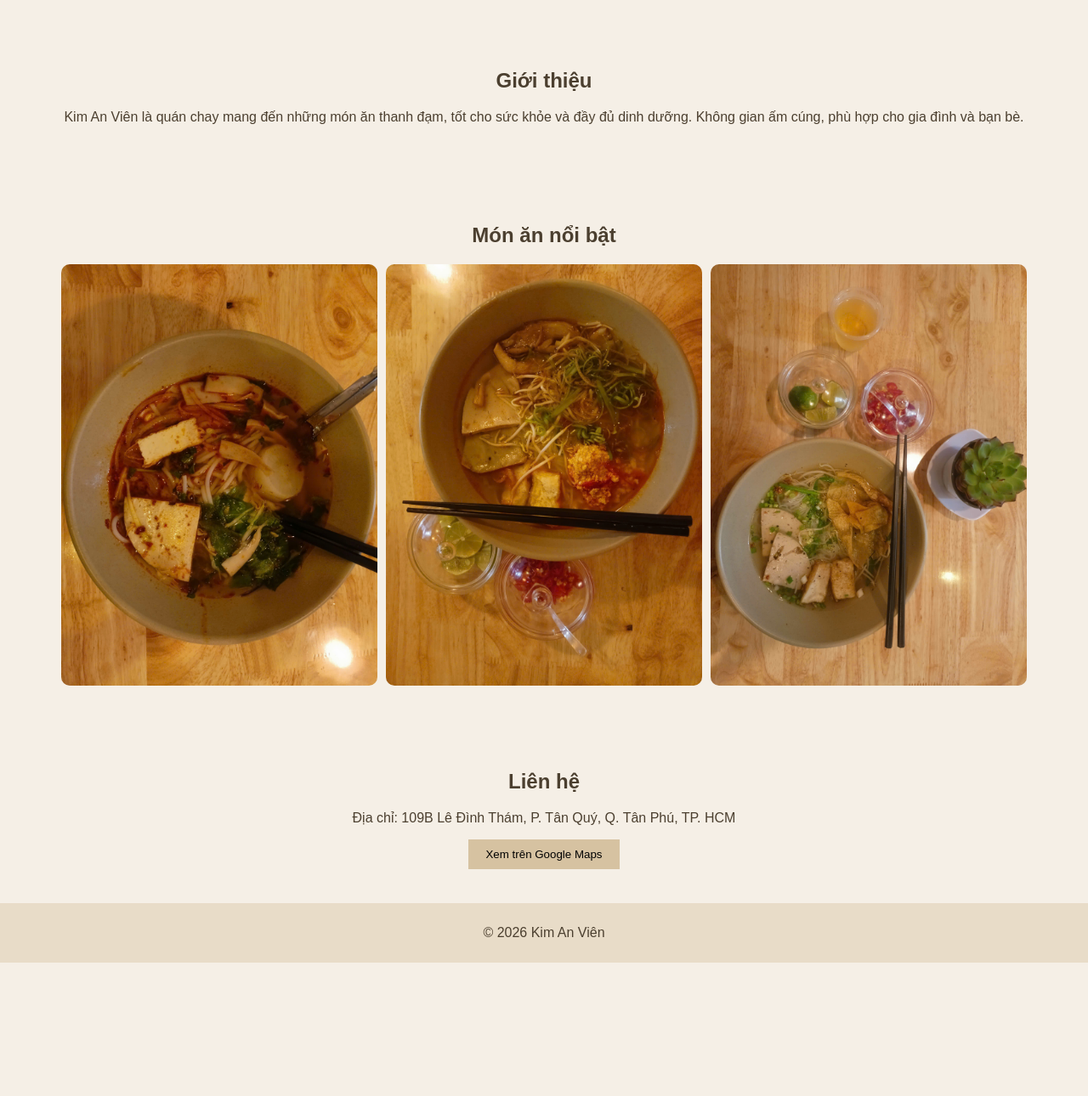
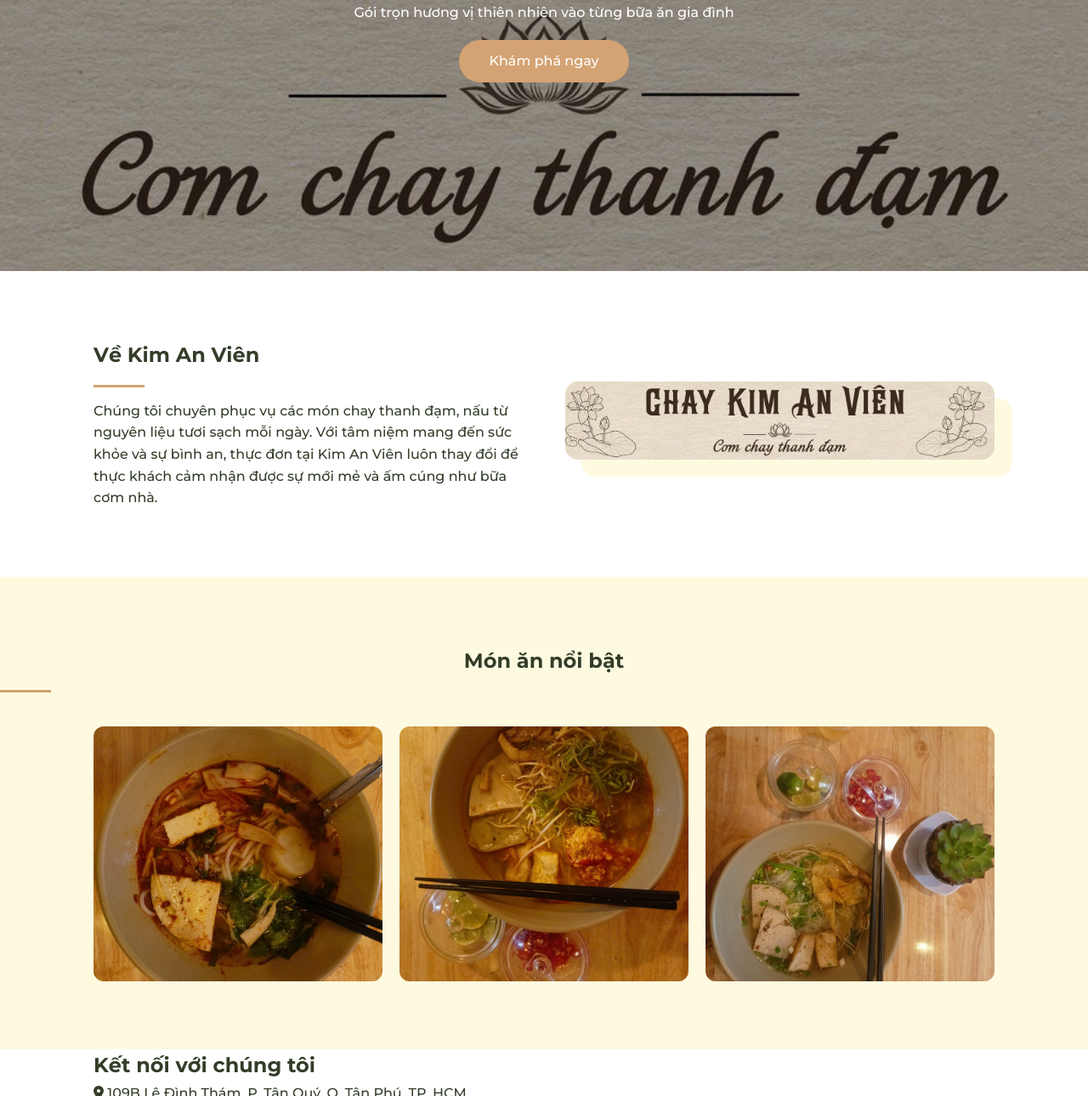
Before and after one commit to ChayKimAnVien/chay-kimanvien, a plain HTML site: page index.html in a window 1280 px wide. Shown: the part 399-1689 px from the top of the page at 85% size. Before the commit the page ends 1532 px from the top, so only its background shows below. Drawn offline with nearby package versions, Linux system fonts and the light colour scheme; a web font is replaced by a local one.

Commit message:
update code

```diff
--- a/index.html
+++ b/index.html
@@ -1,49 +1,81 @@
-<!-- index.html -->
 <!DOCTYPE html>
 <html lang="vi">
 <head>
     <meta charset="UTF-8">
     <meta name="viewport" content="width=device-width, initial-scale=1.0">
-    <title>Chay Kim An Viên</title>
+    <title>Kim An Viên | Ẩm Thực Chay Thanh Tịnh</title>
+    <link href="https://fonts.googleapis.com/css2?family=Montserrat:wght@300;500;700&family=Playfair+Display:ital,wght@0,700;1,400&display=swap" rel="stylesheet">
+    <link rel="stylesheet" href="https://cdnjs.cloudflare.com/ajax/libs/font-awesome/6.0.0/css/all.min.css">
     <link rel="stylesheet" href="style.css">
 </head>
 <body>
 
-<header>
-    <h1>Kim An Viên</h1>
-    <p>Ẩm thực chay thanh tịnh - tốt cho sức khỏe</p>
-</header>
+<nav class="navbar">
+    <div class="logo">KIM AN VIÊN</div>
+    <ul class="nav-links">
+        <li><a href="#about">Giới thiệu</a></li>
+        <li><a href="#menu">Thực đơn</a></li>
+        <li><a href="#contact">Liên hệ</a></li>
+    </ul>
+</nav>
 
 <section class="hero">
-    <img src="Images/banner.jpg" alt="Banner quán chay">
-</section>
-
-<section class="about">
-    <h2>Giới thiệu</h2>
-    <p>
-        Kim An Viên là quán chay mang đến những món ăn thanh đạm,
-        tốt cho sức khỏe và đầy đủ dinh dưỡng. Không gian ấm cúng,
-        phù hợp cho gia đình và bạn bè.
-    </p>
-</section>
-
-<section class="gallery">
-    <h2>Món ăn nổi bật</h2>
-    <div class="images">
-        <img src="Images/bun_hue.jpg" alt="Món 1">
-        <img src="Images/bun_rieu.jpg" alt="Món 2">
-        <img src="Images/hu_tieu.jpg" alt="Món 3">
+    <div class="hero-content">
+        <h1>Ẩm thực chay thanh tịnh</h1>
+        <p>Gói trọn hương vị thiên nhiên vào từng bữa ăn gia đình</p>
+        <a href="#menu" class="btn-primary">Khám phá ngay</a>
     </div>
 </section>
 
-<section class="contact">
-    <h2>Liên hệ</h2>
-    <p>Địa chỉ: 109B Lê Đình Thám, P. Tân Quý, Q. Tân Phú, TP. HCM</p>
-    <button onclick="goToMap()">Xem trên Google Maps</button>
+<section id="about" class="about">
+    <div class="container">
+        <div class="about-grid">
+            <div class="about-text">
+                <h2>Về Kim An Viên</h2>
+                <div class="divider"></div>
+                <p>Chúng tôi chuyên phục vụ các món chay thanh đạm, nấu từ nguyên liệu tươi sạch mỗi ngày. Với tâm niệm mang đến sức khỏe và sự bình an, thực đơn tại Kim An Viên luôn thay đổi để thực khách cảm nhận được sự mới mẻ và ấm cúng như bữa cơm nhà.</p>
+            </div>
+            <div class="about-image">
+                <img src="Images/banner.jpg" alt="Không gian quán">
+            </div>
+        </div>
+    </div>
+</section>
+
+<section id="menu" class="gallery">
+    <h2>Món ăn nổi bật</h2>
+    <div class="divider"></div>
+    <div class="container">
+        <div class="menu-grid">
+            <div class="menu-item">
+                <img src="Images/bun_hue.jpg" alt="Bún Bò Huế Chay">
+                <div class="overlay"><h3>Bún Huế Chay</h3></div>
+            </div>
+            <div class="menu-item">
+                <img src="Images/bun_rieu.jpg" alt="Bún Riêu Chay">
+                <div class="overlay"><h3>Bún Riêu Chay</h3></div>
+            </div>
+            <div class="menu-item">
+                <img src="Images/hu_tieu.jpg" alt="Hủ Tiếu Nam Vang">
+                <div class="overlay"><h3>Hủ Tiếu Chay</h3></div>
+            </div>
+        </div>
+    </div>
+</section>
+
+<section id="contact" class="contact">
+    <div class="container">
+        <h2>Kết nối với chúng tôi</h2>
+        <p><i class="fas fa-map-marker-alt"></i> 109B Lê Đình Thám, P. Tân Quý, Q. Tân Phú, TP. HCM</p>
+        <p><i class="fas fa-phone"></i> Hotline: 0123 456 789</p>
+        <button class="btn-map" onclick="goToMap()">
+            <i class="fas fa-directions"></i> Chỉ đường trên Google Maps
+        </button>
+    </div>
 </section>
 
 <footer>
-    <p>© 2026 Kim An Viên</p>
+    <p>&copy; 2026 Kim An Viên. Phát triển với tâm thành.</p>
 </footer>
 
 <script src="script.js"></script>
--- a/script.js
+++ b/script.js
@@ -1,3 +1,19 @@
+// Hàm mở Google Maps
 function goToMap() {
-    window.open("https://www.google.com/maps/search/?api=1&query=109B+Le+Dinh+Tham+Tan+Phu+HCM", "_blank");
+    // Lưu ý: Link này nên thay bằng link thực tế của quán trên Google Maps
+    const address = "109B Lê Đình Thám, Tân Quý, Tân Phú, Thành phố Hồ Chí Minh";
+    const mapUrl = `https://www.google.com/maps/search/?api=1&query=${encodeURIComponent(address)}`;
+    window.open(mapUrl, "_blank");
 }
+
+// Hiệu ứng Fade-in khi cuộn trang (Optional)
+window.addEventListener('scroll', function() {
+    const sections = document.querySelectorAll('section');
+    sections.forEach(section => {
+        const sectionTop = section.getBoundingClientRect().top;
+        if (sectionTop < window.innerHeight - 100) {
+            section.style.opacity = '1';
+            section.style.transform = 'translateY(0)';
+        }
+    });
+});
--- a/style.css
+++ b/style.css
@@ -1,54 +1,198 @@
-body {
-    margin: 0;
-    font-family: Arial, sans-serif;
-    background-color: #f5efe6;
-    color: #4b3f2f;
+:root {
+    --primary-color: #5d745d; /* Màu xanh lá dịu */
+    --accent-color: #d4a373;  /* Màu vàng đất ấm */
+    --bg-light: #fefae0;
+    --text-dark: #333d29;
 }
 
-header {
-    text-align: center;
-    padding: 20px;
-    background-color: #e8dcc8;
+* {
+    box-sizing: border-box;
+    margin: 0;
+    padding: 0;
+    scroll-behavior: smooth;
 }
 
-.hero img {
-    width: 100%;
-    height: auto;
+body {
+    font-family: 'Montserrat', sans-serif;
+    line-height: 1.6;
+    color: var(--text-dark);
+    background-color: #fff;
 }
 
-section {
-    padding: 40px 20px;
+.container {
+    max-width: 1100px;
+    margin: 0 auto;
+    padding: 0 20px;
+}
+
+/* Navbar */
+.navbar {
+    display: flex;
+    justify-content: space-between;
+    align-items: center;
+    padding: 20px 5%;
+    background: white;
+    position: sticky;
+    top: 0;
+    z-index: 1000;
+    box-shadow: 0 2px 10px rgba(0,0,0,0.05);
+}
+
+.logo {
+    font-family: 'Playfair Display', serif;
+    font-size: 1.5rem;
+    font-weight: bold;
+    color: var(--primary-color);
+}
+
+.nav-links {
+    display: flex;
+    list-style: none;
+}
+
+.nav-links li a {
+    text-decoration: none;
+    color: var(--text-dark);
+    margin-left: 30px;
+    font-weight: 500;
+    transition: color 0.3s;
+}
+
+.nav-links li a:hover {
+    color: var(--accent-color);
+}
+
+/* Hero Section */
+.hero {
+    height: 80vh;
+    background: linear-gradient(rgba(0,0,0,0.4), rgba(0,0,0,0.4)),
+                url('Images/banner.jpg') center/cover no-repeat;
+    display: flex;
+    align-items: center;
+    justify-content: center;
+    text-align: center;
+    color: white;
+}
+
+.hero h1 {
+    font-family: 'Playfair Display', serif;
+    font-size: 3.5rem;
+    margin-bottom: 10px;
+}
+
+.btn-primary {
+    display: inline-block;
+    margin-top: 20px;
+    padding: 12px 35px;
+    background: var(--accent-color);
+    color: white;
+    text-decoration: none;
+    border-radius: 50px;
+    transition: transform 0.3s;
+}
+
+.btn-primary:hover {
+    transform: scale(1.05);
+}
+
+/* About Section */
+.about-grid {
+    display: grid;
+    grid-template-columns: 1fr 1fr;
+    gap: 50px;
+    align-items: center;
+    padding: 80px 0;
+}
+
+.about-image img {
+    width: 100%;
+    border-radius: 15px;
+    box-shadow: 20px 20px 0 var(--bg-light);
+}
+
+.divider {
+    width: 60px;
+    height: 3px;
+    background: var(--accent-color);
+    margin: 15px 0;
+}
+
+/* Menu Gallery */
+.gallery {
+    background: var(--bg-light);
+    padding: 80px 0;
     text-align: center;
 }
 
-.gallery .images {
-    display: flex;
-    gap: 10px;
-    justify-content: center;
+.menu-grid {
+    display: grid;
+    grid-template-columns: repeat(auto-fit, minmax(300px, 1fr));
+    gap: 20px;
+    margin-top: 40px;
 }
 
-.gallery img {
-    width: 30%;
-    border-radius: 10px;
+.menu-item {
+    position: relative;
+    overflow: hidden;
+    border-radius: 12px;
+    height: 300px;
 }
 
-button {
-    padding: 10px 20px;
-    background-color: #d6c2a1;
-    border: none;
-    cursor: pointer;
+.menu-item img {
+    width: 100%;
+    height: 100%;
+    object-fit: cover;
+    transition: transform 0.5s;
 }
 
-button:hover {
-    background-color: #c5ae8c;
+.overlay {
+    position: absolute;
+    bottom: 0;
+    left: 0;
+    right: 0;
+    background: rgba(0,0,0,0.6);
+    color: white;
+    padding: 15px;
+    transform: translateY(100%);
+    transition: transform 0.3s;
+}
+
+.menu-item:hover .overlay {
+    transform: translateY(0);
+}
+
+.menu-item:hover img {
+    transform: scale(1.1);
+}
+
+/* Contact */
+.btn-map {
+    margin-top: 20px;
+    padding: 15px 30px;
+    border: 2px solid var(--primary-color);
+    background: transparent;
+    color: var(--primary-color);
+    font-weight: bold;
+    cursor: pointer;
+    transition: all 0.3s;
+}
+
+.btn-map:hover {
+    background: var(--primary-color);
+    color: white;
 }
 
 footer {
-    background-color: #e8dcc8;
-    padding: 10px;
+    padding: 40px;
     text-align: center;
+    background: #333;
+    color: #999;
+    font-size: 0.9rem;
 }
-img {
-  max-width: 1000px;
-  max-height: 1000px;
+
+/* Responsive */
+@media (max-width: 768px) {
+    .about-grid { grid-template-columns: 1fr; }
+    .hero h1 { font-size: 2.2rem; }
+    .nav-links { display: none; }
 }
```
